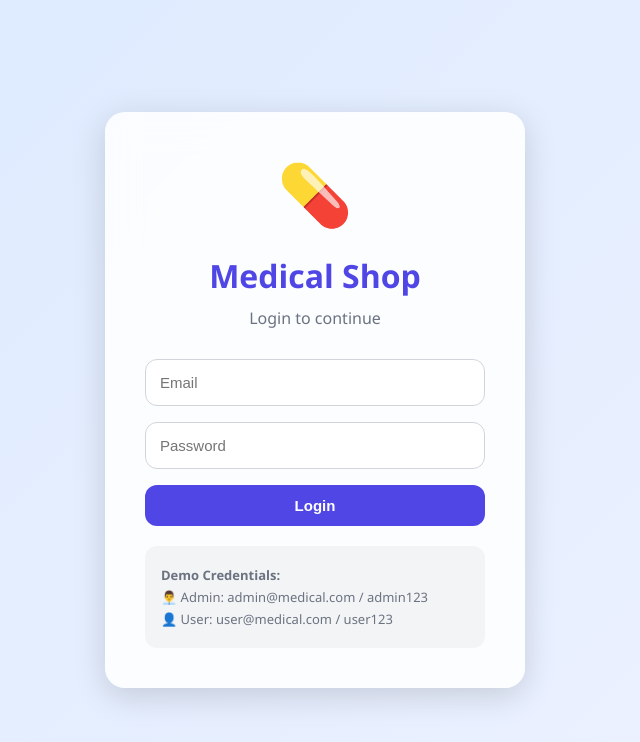
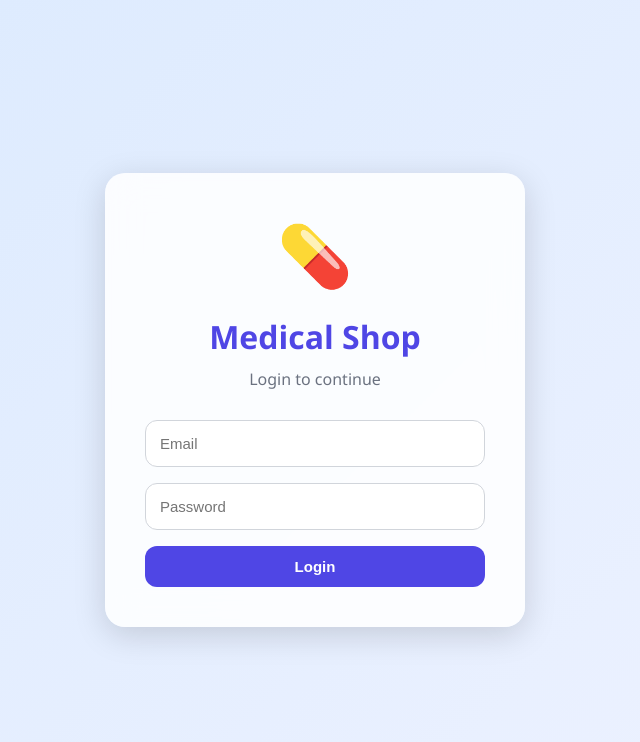
Before and after one commit to amarjotmehan7-hash/Amarjot-Cc-Project, a plain HTML site: page index.html in a window 1280 px wide. Shown: the whole page, without its empty margins (325-965 px from the left). Drawn offline with Linux system fonts and the light colour scheme.

Commit message:
index.html

```diff
--- a/index.html
+++ b/index.html
@@ -174,11 +174,6 @@
       <input type="email" id="email" placeholder="Email" />
       <input type="password" id="password" placeholder="Password" />
       <button onclick="login()" style="width: 100%;">Login</button>
-      <div class="demo-info">
-        <p><strong>Demo Credentials:</strong></p>
-        <p>👨‍💼 Admin: admin@medical.com / admin123</p>
-        <p>👤 User: user@medical.com / user123</p>
-      </div>
     </div>
   </div>
 
```
